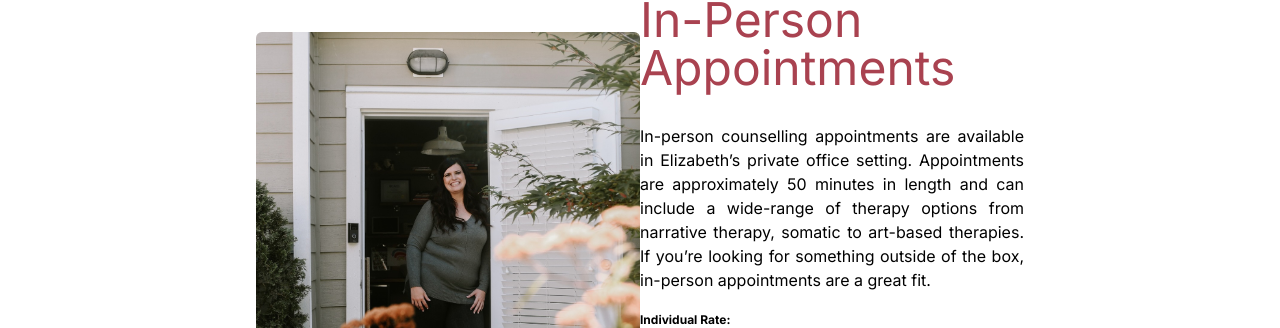
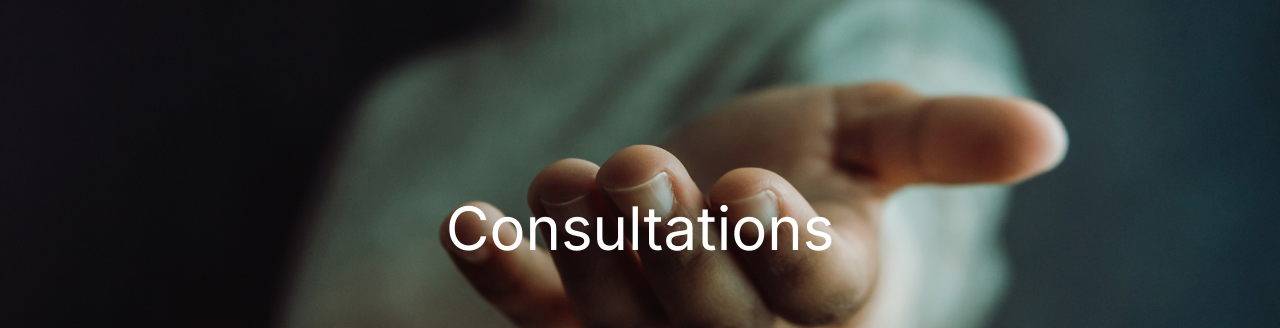
Before and after one commit to FilipaMerino/elizabethnardella, a Next.js app: page /consultations in a window 1280 px wide. Shown: the part 192-520 px from the top of the page. Built offline with nearby package versions, Linux system fonts and the light colour scheme.

Commit message:
Banner on consultations page

```diff
--- a/app/consultations/page.tsx
+++ b/app/consultations/page.tsx
@@ -1,10 +1,12 @@
 import { BottomNavigation } from '../components/bottomNavigation';
 import Image from 'next/image';
 import { PrimaryButton } from '../components/primaryButton';
+import { Banner } from '../components/banner';
 const Consultations = () => {
   return (
     <div>
-      <section id='inPersonAppointments' className='bg-white'>
+      <Banner src='/consultations.png' bannerQuote='Consultations' />
+      <section id='inPersonAppointments'>
         <div className='flex-1 flex justify-center'>
           <Image
             src='/inPersonAppointments-ElizabethNardellaCounselling.png'
@@ -33,7 +35,7 @@ const Consultations = () => {
         </div>
       </section>
 
-      <section id='virtualAppointments' className='flex-row-reverse'>
+      <section id='virtualAppointments' className='flex-row-reverse bg-white'>
         <div className='flex-1 flex justify-center'>
           <Image
             src='/virtualAppointments-ElizabethNardellaCounselling.png'
```
